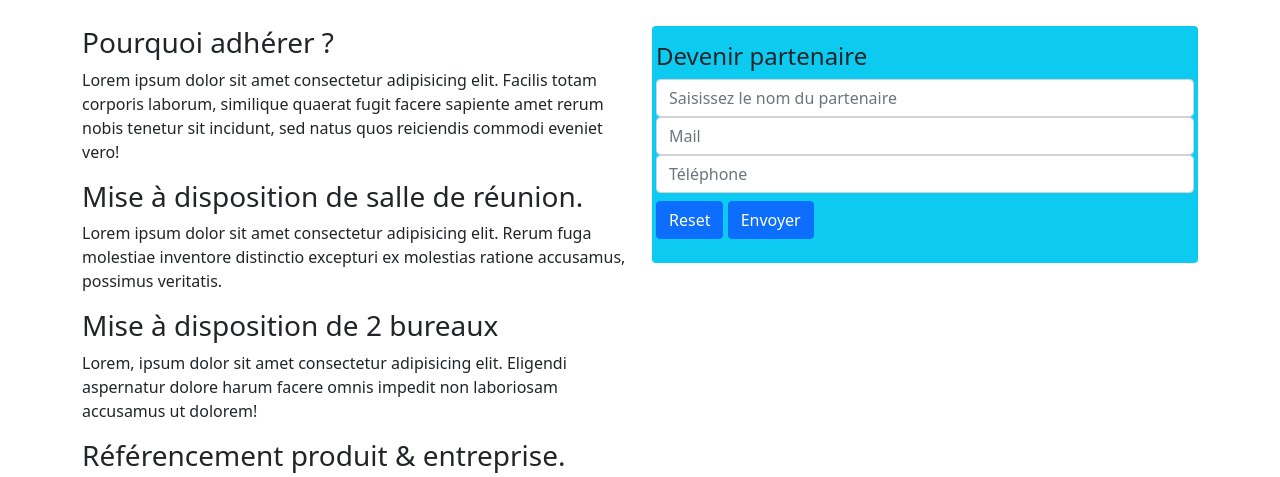
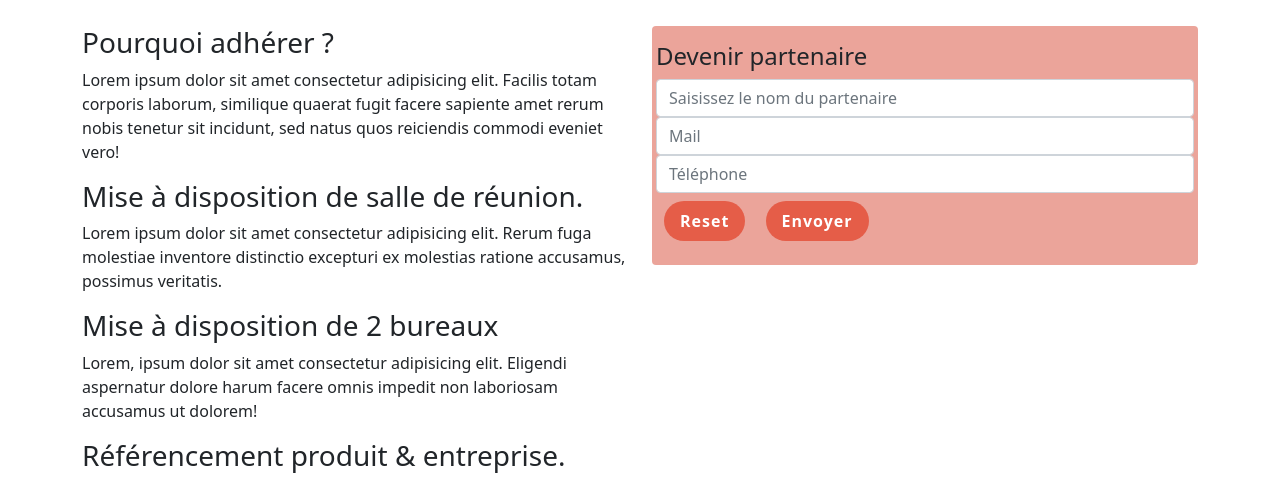
Before and after one commit to fabienmacip/lmh-perpignan, a PHP site: page /vues/devenir-partenaire.php in a window 1280 px wide. Shown: the part 160-637 px from the top of the page. Run offline with PHP 8.4, Linux system fonts and the light colour scheme; a stand-in replaces the project's code that opens the database connection; some libraries are stand-ins or nearby versions.

Commit message:
Form and buttons colors if non-connected

```diff
--- a/css/color.css
+++ b/css/color.css
@@ -2,12 +2,14 @@
   --main-color: #e55d48;
   /* --main-color-white: #fff;
   --main-color-black: #212529;
-   */--main-color-blue: #007bff;
+   */
+   --main-color-blue: #007bff;
 
   --main-color-black: #1e3333;
   --main-color-white: #fff;
   --main-color-blue : #1b7888;
   --main-color-orange : #e55d48;
+  --main-color-orange-light : #eba49a;
   --main-color-yellow: #fbcc4a;
   --main-color-red: red;
 
--- /dev/null
+++ b/css/components/connexion.css
@@ -0,0 +1,42 @@
+#form-connexion,
+.lcf-form {
+  background-color: var(--main-color-orange-light)!important;
+
+}
+
+#form-connexion label {
+  font-weight: bold;
+
+}
+
+#emailHelpInline,
+#passwordHelpInline {
+  color: var(--main-color-black);
+}
+
+#form-connexion button,
+.lcf-button {
+  background-color: var(--main-color-orange);
+  color: var(--main-color-white);
+  font-weight: 600;
+  letter-spacing: 1px;
+  margin: 0 0.5rem;
+
+  border: none;
+  padding: 0.5rem 1rem;
+  border-radius: 25px;
+  -webkit-border-radius: 25px;
+  -moz-border-radius: 25px;
+  -ms-border-radius: 25px;
+  -o-border-radius: 25px;
+}
+
+#form-connexion button:hover,
+.lcf-button:hover,
+#form-connexion button:focus,
+.lcf-button:focus {
+  background-color: var(--main-color-orange-dark);
+  border: 1px solid var(--main-color-orange-dark);
+  box-shadow: 2px 8px 12px rgba(0, 0, 0, 0.2);
+
+}
--- /dev/null
+++ b/css/components/navbar.css
@@ -0,0 +1,3 @@
+.navbar-toggler-icon {
+  cursor: pointer;
+}
--- a/css/main.css
+++ b/css/main.css
@@ -2,6 +2,9 @@
 /*@import url("framework/utiles.css");*/
 /* @import url("https://cdn.jsdelivr.net/npm/bootstrap-icons@1.10.3/font/bootstrap-icons.css"); */
 @import url("style.css");
+@import url("components/navbar.css");
+@import url("components/connexion.css");
+
 /* @import url("components/nav.css");
 @import url("components/toaster-contact-form.css");
 @import url("components/header.css");
--- a/vues/devenir-partenaire.php
+++ b/vues/devenir-partenaire.php
@@ -42,7 +42,7 @@ ob_start();
 
           <!-- ######################## DEBUT FORM CANDIDATURE PARTENAIRE #################### -->
 
-          <form method="post" action="index.php" id="form-create-devenir-partenaire" class="mt-3 rounded py-3 px-1 bg-info">
+          <form method="post" action="index.php" id="form-create-devenir-partenaire" class="mt-3 rounded py-3 px-1 bg-info lcf-form">
               <h4>Devenir partenaire</h4>
               <div class="row">
                   <!-- <div class="col-12 col-md-12"> -->
@@ -57,8 +57,8 @@ ob_start();
                   <!-- <div class="col-12 col-md-4 mt-3 mt-md-0"> -->
                       <input type="hidden" name="action" id="action" value="createDevenirPartenaire">
                       <input type="hidden" name="page" id="page" value="devenir-partenaire">
-                      <button type="reset" class="btn btn-primary">Reset</button>
-                      <button type="submit" class="btn btn-primary">Envoyer</button>
+                      <button type="reset" class="btn btn-primary lcf-button">Reset</button>
+                      <button type="submit" class="btn btn-primary lcf-button">Envoyer</button>
                   </div>
                   <!-- <div class="col-0 col-md-2"></div> -->
               </div>
```
